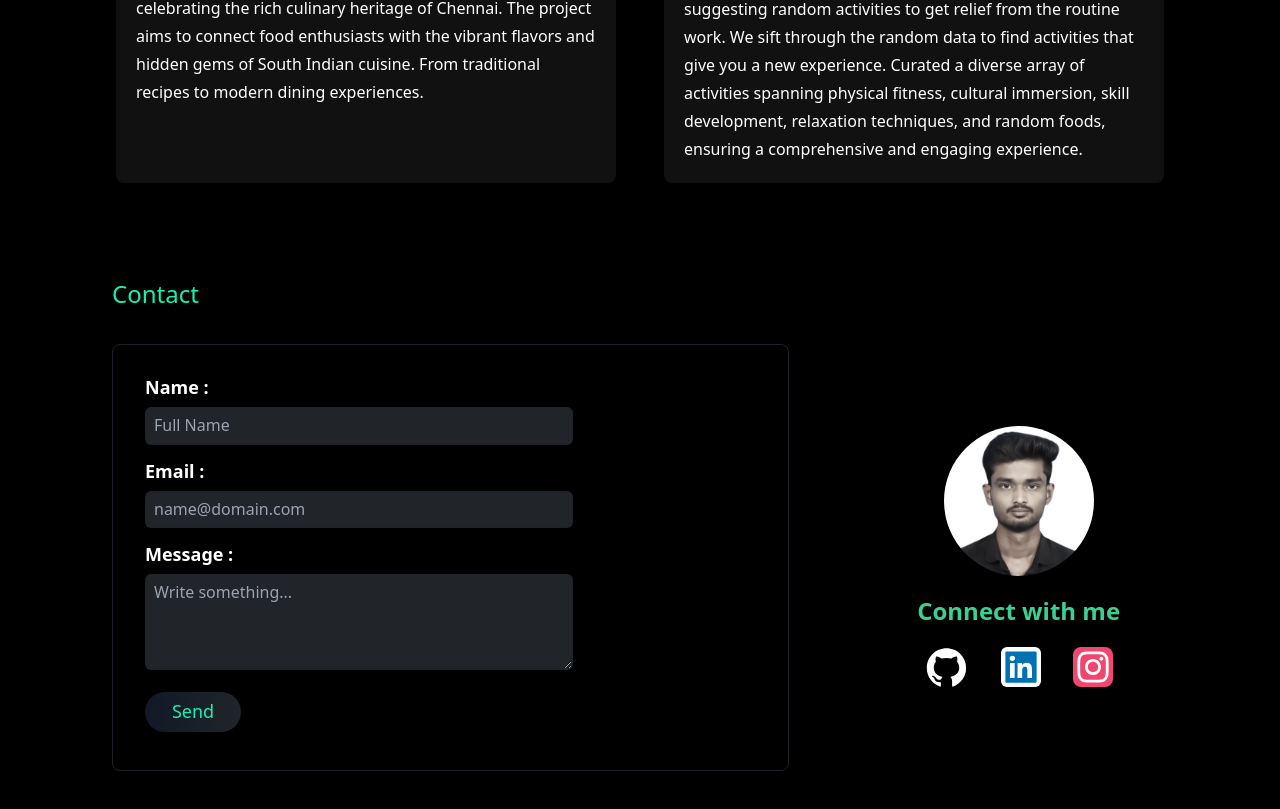
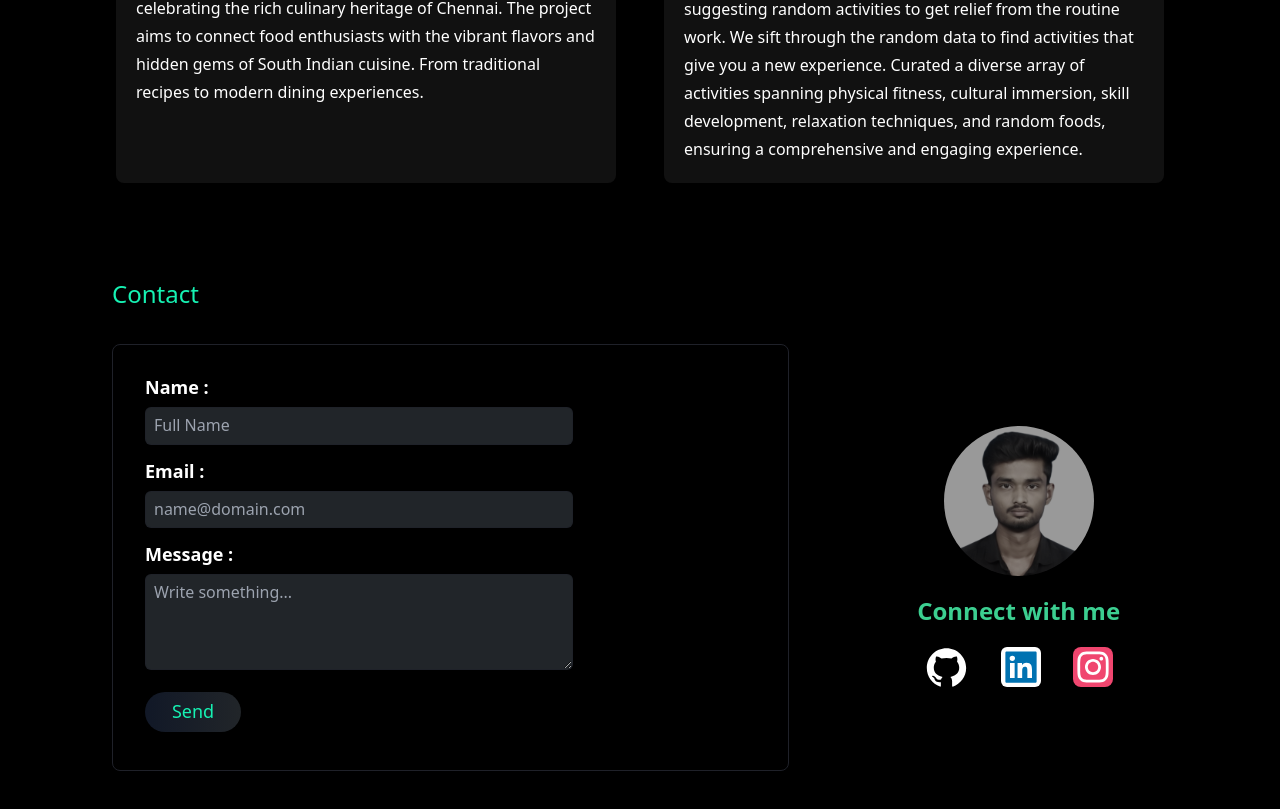
Before and after one commit to Harishgopal17/Portfolio, a React (Vite) app: page / in a window 1280 px wide. Shown: the part 2019-2828 px from the top of the page. Built offline with nearby package versions, Linux system fonts and the light colour scheme; the HTML template or start-up script is replaced by a standard one.

Commit message:
changes in profile

```diff
--- a/src/sections/Contact.jsx
+++ b/src/sections/Contact.jsx
@@ -153,7 +153,7 @@ export default function Contact() {
               alt={photo.title}
               width={150}
               height={150}
-              className="rounded-full grayscale-[70%] transition-all duration-300 hover:grayscale-[0%]"
+              className="rounded-full grayscale-[70%] opacity-60 transition-all duration-300 hover:grayscale-[0%] hover:opacity-100"
             />
           </div>
           <h4 className="text-shade-green text-2xl font-semibold">
```
